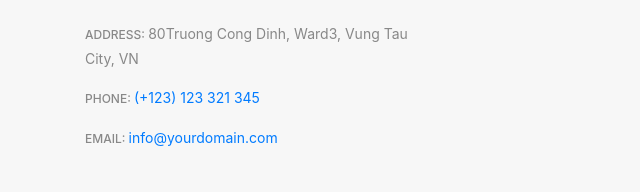
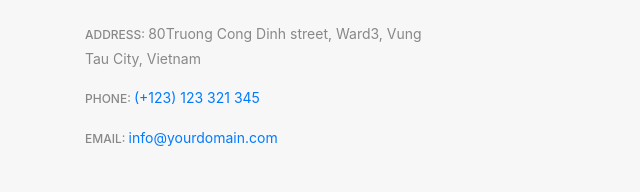
Before and after one commit to QDuy05/Web-Project, a plain HTML site: page login-register.html in a window 1280 px wide. Shown: the part 2793-2985 px from the top of the page, 0-640 px from the left. Drawn offline with nearby package versions, Linux system fonts and the light colour scheme.

Commit message:
chinh sua nhe

```diff
--- a/login-register.html
+++ b/login-register.html
@@ -339,7 +339,7 @@
                                     <ul class="des">
                                         <li>
                                             <span>Address: </span>
-                                            80Truong Cong Dinh, Ward3, Vung Tau City, VN
+                                            80Truong Cong Dinh street, Ward3, Vung Tau City, Vietnam
                                         </li>
                                         <li>
                                             <span>Phone: </span>
```
